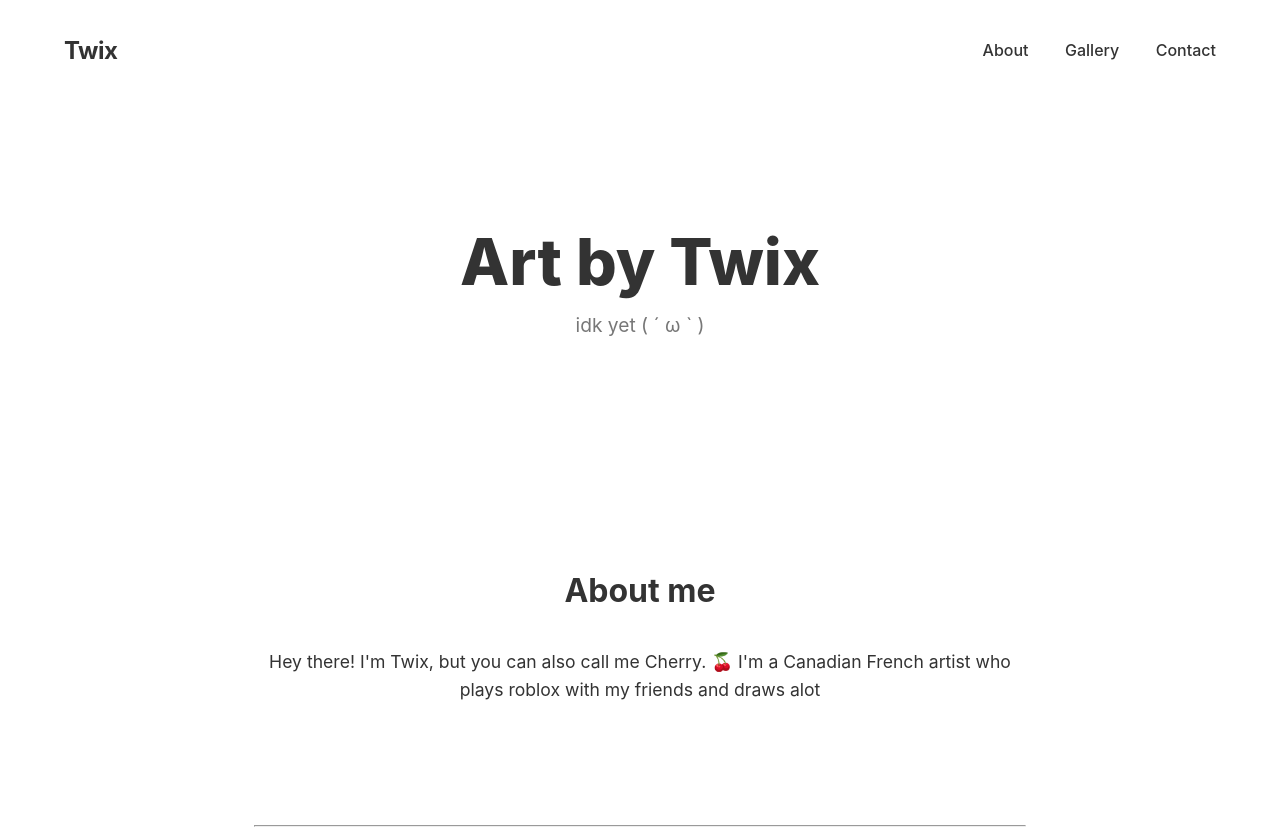
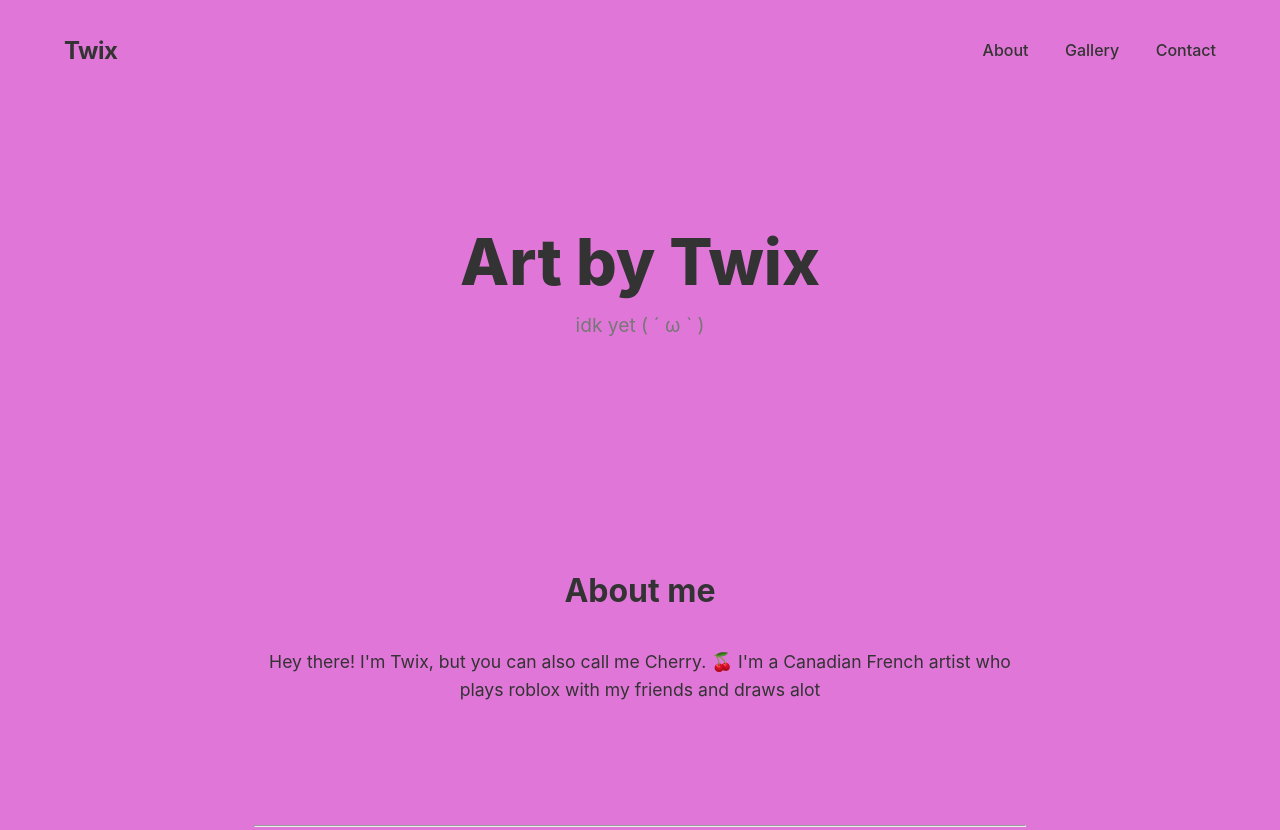
Before and after one commit to iamnotxxesrl/c-random-script, a plain HTML site: page index.html in a window 1280 px wide. Shown: the top 830 px of the page. Drawn offline with Linux system fonts and the light colour scheme.

Commit message:
Update index.html

```diff
--- a/index.html
+++ b/index.html
@@ -6,8 +6,8 @@
     <title>Twix | Artist</title>
     <style>
         :root {
-            --primary-bg: #fff;
-            --secondary-bg: #f8f8f8;
+            --primary-bg: #e077d8;
+            --secondary-bg: #dc9be0;
             --text-color: #333;
             --accent-color: #e06c75; /* A cherry-like red */
             --font-family-body: -apple-system, BlinkMacSystemFont, "Segoe UI", Roboto, "Helvetica Neue", Arial, sans-serif;
```
